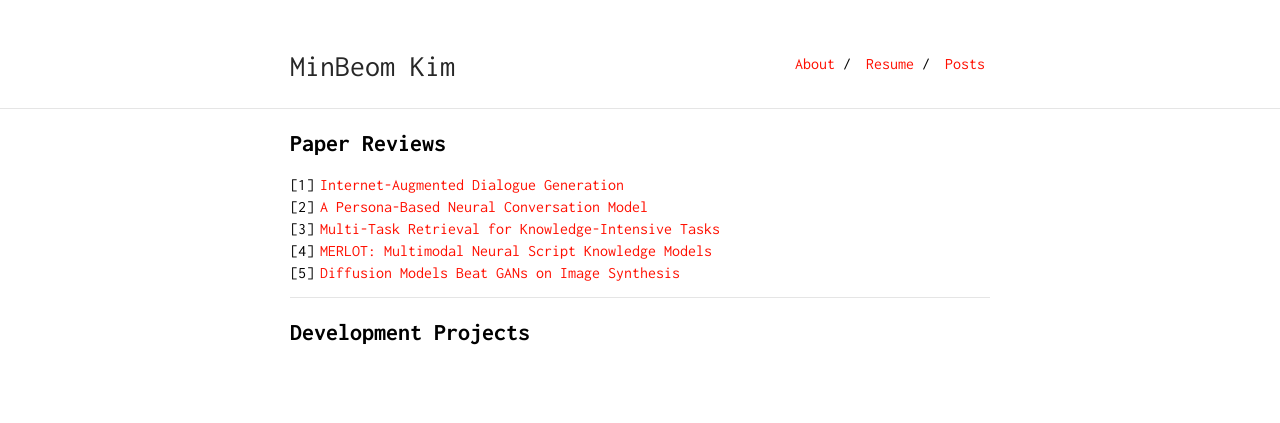
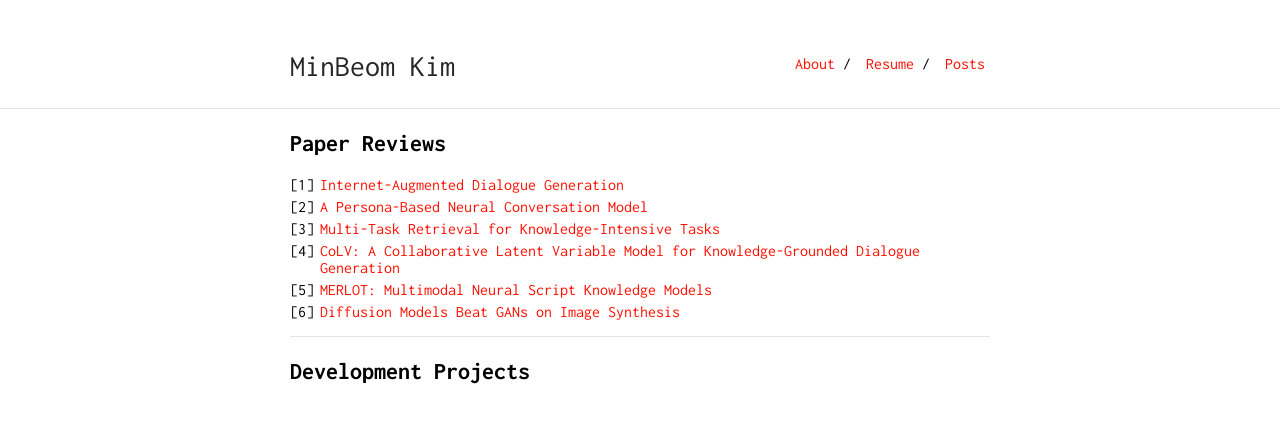
Before and after one commit to minbeomkim/minbeomkim.github.io, a Jekyll site: the page built from post.md, in a window 1280 px wide. Shown: the top 423 px of the page. Built offline with Jekyll 4.4.1, drawn with Linux system fonts in a browser that asks for light colours; our own code applies the rules of GitHub Pages for plain Markdown files.

Commit message:
Update post.md

```diff
--- a/post.md
+++ b/post.md
@@ -8,8 +8,9 @@ is_contact: true
 1. [Internet-Augmented Dialogue Generation](https://minbeomkim.github.io/post-Internet-Augmented_Dialogue_Generation)
 2. [A Persona-Based Neural Conversation Model](https://minbeomkim.github.io/post-A-Persona-Based-Neural-Conversation-Model)
 3. [Multi-Task Retrieval for Knowledge-Intensive Tasks](https://minbeomkim.github.io/post-Multi-Task-Retrieval-for-Knowledge-Intensive-Tasks)
-4. [MERLOT: Multimodal Neural Script Knowledge Models]()
-5. [Diffusion Models Beat GANs on Image Synthesis]()
+4. [CoLV: A Collaborative Latent Variable Model for Knowledge-Grounded Dialogue Generation]()
+5. [MERLOT: Multimodal Neural Script Knowledge Models]()
+6. [Diffusion Models Beat GANs on Image Synthesis]()
 
 
 ---
```
